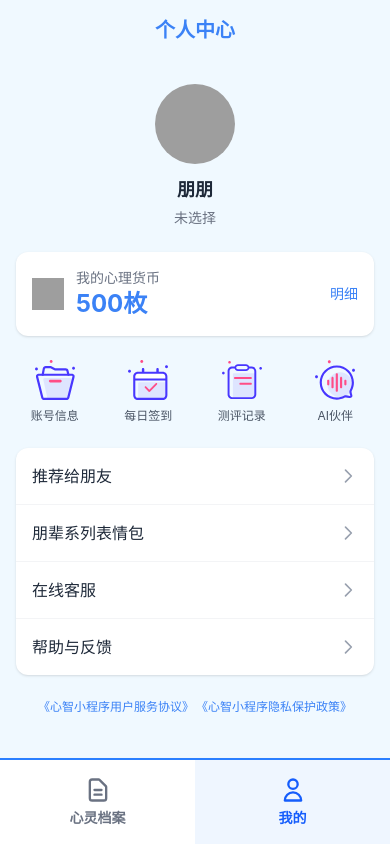
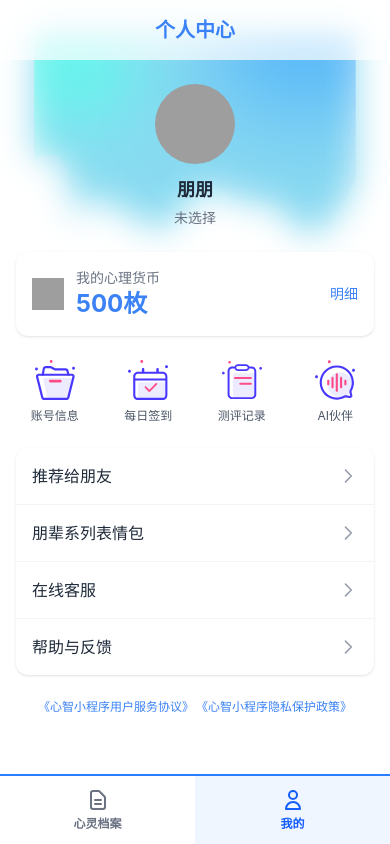
Before and after one commit to Dylan-dy712/positive-psychology-assessment, a React (Vite) app: page /my in a window 390 px wide. Built offline with nearby package versions, Linux system fonts and the light colour scheme; grey boxes are pictures that could not be loaded.

Commit message:
优化移动端适配：添加SVG背景图、完善viewport设置、优化触摸区域和响应式布局

```diff
--- a/index.html
+++ b/index.html
@@ -3,8 +3,12 @@
   <head>
     <meta charset="UTF-8" />
     <link rel="icon" type="image/svg+xml" href="/favicon.svg" />
-    <meta name="viewport" content="width=device-width, initial-scale=1.0, maximum-scale=1.0, user-scalable=no" />
+    <meta name="viewport" content="width=device-width, initial-scale=1.0, maximum-scale=1.0, user-scalable=no, viewport-fit=cover" />
     <meta name="description" content="积极心理测评平台 - 通过科学量表评估您的心理状态，建立专属心理档案" />
+    <meta name="apple-mobile-web-app-capable" content="yes" />
+    <meta name="apple-mobile-web-app-status-bar-style" content="default" />
+    <meta name="format-detection" content="telephone=no" />
+    <meta name="theme-color" content="#F0F9FF" />
     <title>积极心理测评平台</title>
   </head>
   <body>
--- a/src/components/BottomNav.tsx
+++ b/src/components/BottomNav.tsx
@@ -8,29 +8,32 @@ export const BottomNav = () => {
   const isMyActive = location.pathname === '/my' || location.pathname.startsWith('/my/');
 
   return (
-    <div className="fixed bottom-0 left-0 right-0 bg-white border-t-2 border-blue-500 shadow-lg z-[100]">
-      <div className="flex max-w-md mx-auto">
+    <div
+      className="fixed bottom-0 left-0 right-0 bg-white/95 backdrop-blur-sm border-t-2 border-blue-500 shadow-lg z-[100]"
+      style={{ paddingBottom: 'env(safe-area-inset-bottom, 0px)' }}
+    >
+      <div className="flex w-full max-w-md mx-auto">
         <button
           onClick={() => navigate('/')}
-          className={`flex-1 py-4 flex flex-col items-center gap-1 transition-colors ${
+          className={`flex-1 py-3 sm:py-4 flex flex-col items-center gap-1 transition-colors min-h-[56px] ${
             isMentalFileActive ? 'text-blue-600 bg-blue-50' : 'text-gray-500 hover:bg-gray-50'
           }`}
         >
-          <svg className="w-7 h-7" fill="none" stroke="currentColor" viewBox="0 0 24 24">
+          <svg className="w-6 h-6 sm:w-7 sm:h-7" fill="none" stroke="currentColor" viewBox="0 0 24 24">
             <path strokeLinecap="round" strokeLinejoin="round" strokeWidth={2} d="M9 12h6m-6 4h6m2 5H7a2 2 0 01-2-2V5a2 2 0 012-2h5.586a1 1 0 01.707.293l5.414 5.414a1 1 0 01.293.707V19a2 2 0 01-2 2z" />
           </svg>
-          <span className="text-sm font-bold">心灵档案</span>
+          <span className="text-xs sm:text-sm font-bold">心灵档案</span>
         </button>
         <button
           onClick={() => navigate('/my')}
-          className={`flex-1 py-4 flex flex-col items-center gap-1 transition-colors ${
+          className={`flex-1 py-3 sm:py-4 flex flex-col items-center gap-1 transition-colors min-h-[56px] ${
             isMyActive ? 'text-blue-600 bg-blue-50' : 'text-gray-500 hover:bg-gray-50'
           }`}
         >
-          <svg className="w-7 h-7" fill="none" stroke="currentColor" viewBox="0 0 24 24">
+          <svg className="w-6 h-6 sm:w-7 sm:h-7" fill="none" stroke="currentColor" viewBox="0 0 24 24">
             <path strokeLinecap="round" strokeLinejoin="round" strokeWidth={2} d="M16 7a4 4 0 11-8 0 4 4 0 018 0zM12 14a7 7 0 00-7 7h14a7 7 0 00-7-7z" />
           </svg>
-          <span className="text-sm font-bold">我的</span>
+          <span className="text-xs sm:text-sm font-bold">我的</span>
         </button>
       </div>
     </div>
--- a/src/index.css
+++ b/src/index.css
@@ -3,14 +3,39 @@
 @layer base {
   * {
     box-sizing: border-box;
+    -webkit-tap-highlight-color: transparent;
+  }
+
+  html, body {
+    min-height: 100vh;
+    margin: 0;
+    padding: 0;
+    overflow-x: hidden;
   }
 
   body {
-    background-color: #F0F9FF;
+    background-image: url('/beijingse.svg');
+    background-size: 100% auto;
+    background-position: center top;
+    background-repeat: no-repeat;
+    background-attachment: fixed;
     color: #1F2937;
     -webkit-font-smoothing: antialiased;
     -moz-osx-font-smoothing: grayscale;
     font-family: 'Inter', system-ui, -apple-system, BlinkMacSystemFont, 'Segoe UI', Roboto, sans-serif;
+    font-size: 16px;
+    line-height: 1.5;
+    -webkit-text-size-adjust: 100%;
+  }
+
+  /* 移动端安全区域适配 */
+  @supports (padding-top: env(safe-area-inset-top)) {
+    body {
+      padding-top: env(safe-area-inset-top);
+      padding-bottom: env(safe-area-inset-bottom);
+      padding-left: env(safe-area-inset-left);
+      padding-right: env(safe-area-inset-right);
+    }
   }
 }
 
@@ -18,10 +43,16 @@
   .btn-primary {
     background-color: #3B82F6;
     color: white;
-    padding: 0.75rem 1.5rem;
+    padding: 0.875rem 1.5rem;
     border-radius: 9999px;
     font-weight: 500;
+    font-size: 1rem;
     transition: all 0.2s;
+    min-height: 44px;
+    display: inline-flex;
+    align-items: center;
+    justify-content: center;
+    touch-action: manipulation;
   }
 
   .btn-primary:hover {
@@ -35,10 +66,16 @@
   .btn-secondary {
     background-color: #F97316;
     color: white;
-    padding: 0.75rem 1.5rem;
+    padding: 0.875rem 1.5rem;
     border-radius: 9999px;
     font-weight: 500;
+    font-size: 1rem;
     transition: all 0.2s;
+    min-height: 44px;
+    display: inline-flex;
+    align-items: center;
+    justify-content: center;
+    touch-action: manipulation;
   }
 
   .btn-secondary:hover {
@@ -52,10 +89,16 @@
   .btn-outline {
     border: 2px solid #3B82F6;
     color: #3B82F6;
-    padding: 0.75rem 1.5rem;
+    padding: 0.875rem 1.5rem;
     border-radius: 9999px;
     font-weight: 500;
+    font-size: 1rem;
     transition: all 0.2s;
+    min-height: 44px;
+    display: inline-flex;
+    align-items: center;
+    justify-content: center;
+    touch-action: manipulation;
   }
 
   .btn-outline:hover {
@@ -70,17 +113,29 @@
   .card {
     background-color: white;
     border-radius: 1rem;
-    box-shadow: 0 10px 15px -3px rgba(0, 0, 0, 0.1);
-    padding: 1.5rem;
+    box-shadow: 0 4px 6px -1px rgba(0, 0, 0, 0.1);
+    padding: 1rem;
   }
 
   .page-container {
     min-height: 100vh;
-    max-width: 28rem;
+    max-width: 100%;
+    width: 100%;
     margin-left: auto;
     margin-right: auto;
-    background-color: #F0F9FF;
-    padding-bottom: 5rem;
+    background: transparent;
+    padding-bottom: calc(5rem + env(safe-area-inset-bottom, 0px));
+  }
+
+  @media (min-width: 640px) {
+    .page-container {
+      max-width: 28rem;
+    }
+
+    .card {
+      padding: 1.5rem;
+      box-shadow: 0 10px 15px -3px rgba(0, 0, 0, 0.1);
+    }
   }
 
   .section-title {
@@ -100,7 +155,9 @@
   }
 
   .bg-background {
-    background-color: #F0F9FF;
+    background-color: rgba(255, 255, 255, 0.7);
+    backdrop-filter: blur(10px);
+    -webkit-backdrop-filter: blur(10px);
   }
 
   .bg-primary {
```
Also changed, not shown: public/beijingse.svg (added).
